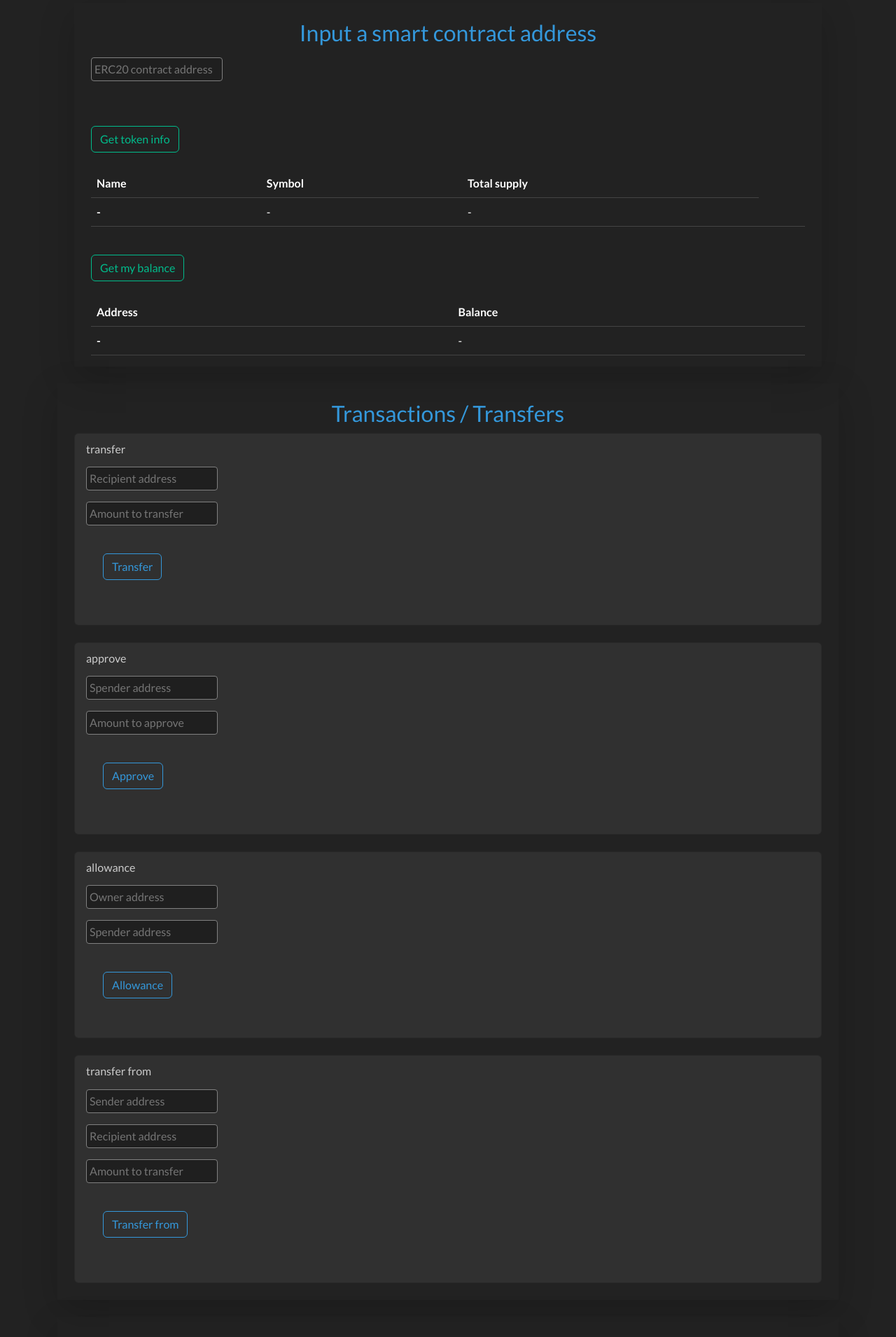
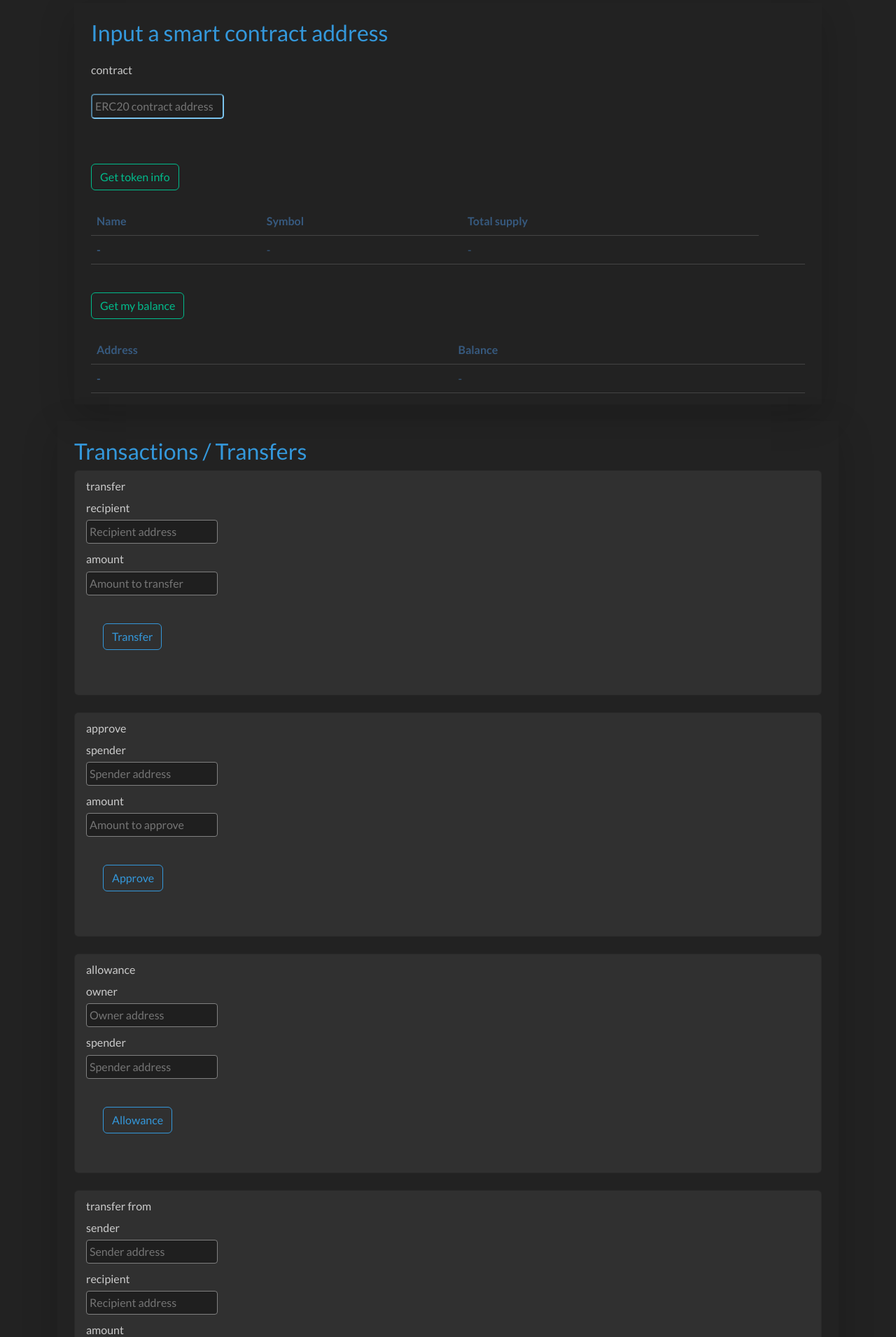
Before and after one commit to brlojam4932/usdc-app, a React (Create React App) app: page / in a window 1280 px wide. Shown: the part 20-1931 px from the top of the page at 70% size. Built offline with nearby package versions, Linux system fonts and the light colour scheme.

Commit message:
Update App.js
styling and added error handling and error messages

```diff
--- a/src/App.js
+++ b/src/App.js
@@ -160,7 +160,8 @@ function App() {
       setIsTransferFrom(true);
     } catch (error) {
       console.log(error);
-      if (error) return alert("transfer from amount exceeds balance");
+      setError(true);
+      //if (error) return alert("transfer from amount exceeds balance");
     };
 
   };
@@ -179,7 +180,7 @@ function App() {
       const erc20 = new ethers.Contract(contractInfo.address, RealToken.abi, signer);
       const transaction = await erc20.approve(data.get("spender"), data.get("amount"));
       await transaction.wait();
-      console.log("Success! -- approved");
+      //console.log("Success! -- approved");
       setIsApproved(true);
     } catch (error) {
       console.log(error);
@@ -193,6 +194,7 @@ function App() {
 
   const handleAllowance = async (e) => {
     e.preventDefault();
+    try {
       if (!window.ethereum) return alert("Please install or sign-in to Metamask");
       const data = new FormData(e.target);
       const provider = new ethers.providers.Web3Provider(window.ethereum);
@@ -207,9 +209,13 @@ function App() {
       setAllowanceAmount(allowance.toString());
 
       return allowance;
+
+    } catch (error) {
+      console.log(error);
+      if (error) return alert("Input correct address");
     }
 
-
+  }
 
   return (
     <div className="container">
@@ -217,17 +223,20 @@ function App() {
         <form className="m-4" onSubmit={handleSubmit}>
           <div className="credit-card w-full lg:w-3/4 sm:w-auto shadow-lg mx-auto rounded-xl bg-darkgrey">
             <main className="mt-4 p-4">
-              <h3 className="text-xl font-semibold text-info text-center">
+              <h3 className="text-xl font-semibold text-info text-left">
                 Input a smart contract address
               </h3>
               <div>
+                <div className="my-4">
+                  <h6 className="card-subtitle mb-2 text-muted">contract</h6>
+                </div>
                 <div className="my-3">
                   <input
                     type="text"
                     name={contractAddress}
                     className="input p-1"
                     placeholder="ERC20 contract address"
-                    style={{ background: "#1f1f1f", border: "1px solid grey", borderRadius: "4px" }}
+                    style={{ background: "#1f1f1f", borderStyle: "solid 1px", borderColor: "#7bc3ed", borderRadius: "5px", color: "white" }}
                   />
                 </div>
               </div>
@@ -242,7 +251,7 @@ function App() {
             </footer>
             <div className="px-4">
               <div className="overflow-x-auto">
-                <table className="table w-full">
+                <table className="table w-full text-primary">
                   <thead>
                     <tr>
                       <th>Name</th>
@@ -272,7 +281,7 @@ function App() {
             </div>
             <div className="px-4">
               <div className="overflow-x-auto">
-                <table className="table w-full">
+                <table className="table w-full text-primary">
                   <thead>
                     <tr>
                       <th>Address</th>
@@ -292,7 +301,7 @@ function App() {
         </form>
         <div className="m-4 credit-card w-full lg:w-3/4 sm:w-auto shadow-lg mx-auto rounded-xl bg-darkgrey">
           <div className="mt-4 p-4">
-            <h3 className="text-xl font-semibold text-info text-center">
+            <h3 className="text-xl font-semibold text-info text-left">
               Transactions / Transfers
             </h3>
             {/* transfer */}
@@ -301,6 +310,9 @@ function App() {
                 <h6 className="card-subtitle mb-2 text-muted">transfer</h6>
                 <form onSubmit={handleTransfer}>
                   <div className="my-3">
+                    <div>
+                      <h6 className="card-subtitle mb-2 text-muted">recipient</h6>
+                    </div>
                     <input
                       type="text"
                       name="recipient"
@@ -310,6 +322,9 @@ function App() {
                     />
                   </div>
                   <div className="my-3">
+                    <div>
+                      <h6 className="card-subtitle mb-2 text-muted">amount</h6>
+                    </div>
                     <input
                       type="text"
                       name="amount"
@@ -336,7 +351,7 @@ function App() {
                       {error &&
                         <div className="alert alert-dismissible alert-danger">
                           <button type="button" className="btn-close" data-bs-dismiss="alert" onClick={() => setError(false)}></button>
-                          <strong>Oh snap!</strong> and try submitting again.
+                          <strong>Oh snap!</strong> and try submitting again. Your balance must be sufficient.
                         </div>
                       }
                     </div>
@@ -351,6 +366,9 @@ function App() {
                 <h6 className="card-subtitle mb-2 text-muted">approve</h6>
                 <form onSubmit={handleApprove}>
                   <div className="my-3">
+                    <div>
+                      <h6 className="card-subtitle mb-2 text-muted">spender</h6>
+                    </div>
                     <input
                       type="text"
                       name="spender"
@@ -360,6 +378,9 @@ function App() {
                     />
                   </div>
                   <div className="my-3">
+                    <div>
+                      <h6 className="card-subtitle mb-2 text-muted">amount</h6>
+                    </div>
                     <input
                       type="text"
                       name="amount"
@@ -394,6 +415,9 @@ function App() {
                 <h6 className="card-subtitle mb-2 text-muted">allowance</h6>
                 <form onSubmit={handleAllowance}>
                   <div className="my-3">
+                    <div>
+                      <h6 className="card-subtitle mb-2 text-muted">owner</h6>
+                    </div>
                     <input
                       type="text"
                       name="owner"
@@ -401,8 +425,12 @@ function App() {
                       placeholder="Owner address"
                       style={{ background: "#1f1f1f", border: "1px solid grey", borderRadius: "4px", color: "white" }}
                     />
+
                   </div>
                   <div className="my-3">
+                    <div>
+                      <h6 className="card-subtitle mb-2 text-muted">spender</h6>
+                    </div>
                     <input
                       type="text"
                       name="spender"
@@ -420,7 +448,7 @@ function App() {
                     </button>
                     <div className="my-3">
                       {isAllowanceMsg &&
-                        <div className="alert alert-dismissible alert-secondary">
+                        <div className="alert alert-dismissible alert-warning">
                           <button type="button" className="btn-close" data-bs-dismiss="alert" onClick={() => setIsAllowanceMsg(false)}></button>
                           Spender can spend this amount:{" "}{allowanceAmount}{" "}
                         </div>
@@ -437,6 +465,9 @@ function App() {
                 <h6 className="card-subtitle mb-2 text-muted">transfer from</h6>
                 <form onSubmit={handleTransferFrom}>
                   <div className="my-3">
+                    <div>
+                      <h6 className="card-subtitle mb-2 text-muted">sender</h6>
+                    </div>
                     <input
                       type="text"
                       name="sender"
@@ -446,6 +477,9 @@ function App() {
                     />
                   </div>
                   <div className="my-3">
+                    <div>
+                      <h6 className="card-subtitle mb-2 text-muted">recipient</h6>
+                    </div>
                     <input
                       type="text"
                       name="recipient"
@@ -455,6 +489,9 @@ function App() {
                     />
                   </div>
                   <div className="my-3">
+                    <div>
+                      <h6 className="card-subtitle mb-2 text-muted">amount</h6>
+                    </div>
                     <input
                       type="text"
                       name="amount"
@@ -477,6 +514,12 @@ function App() {
                           <strong>Well Done!</strong> Your transfer has been completed.
                         </div>
                       }
+                      {error &&
+                        <div className="alert alert-dismissible alert-danger">
+                          <button type="button" className="btn-close" data-bs-dismiss="alert" onClick={() => setError(false)}></button>
+                          <strong>Error!</strong> Transfer amount exceeds balance.
+                        </div>
+                      }
                     </div>
                   </footer>
                 </form>
@@ -491,7 +534,7 @@ function App() {
         {/* Tx List */}
         <div className="m-4 credit-card w-full lg:w-3/4 sm:w-auto shadow-lg mx-auto rounded-xl bg-darkgrey">
           <div className="mt-4 p-4">
-            <h3 className="text-xl font-semibold text-info text-center">
+            <h3 className="text-xl font-semibold text-info text-left">
               Recent Transactions
             </h3>
             <p>
```
Lines whose indentation alone changed are shown as unchanged.
